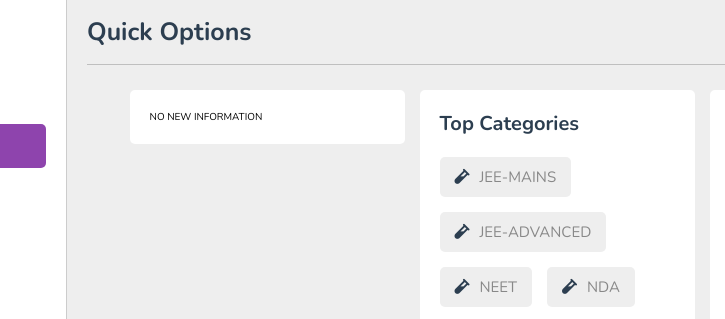
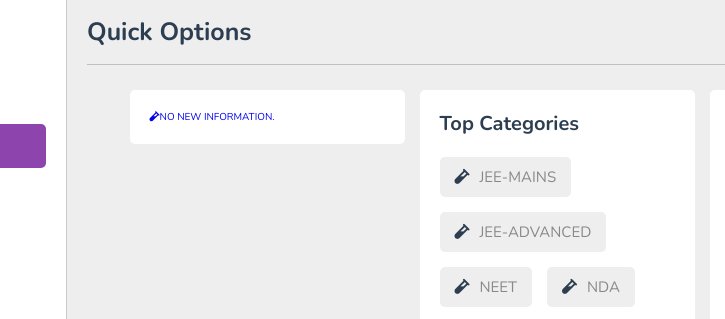
Before and after one commit to thetestpulse/thetest, a plain HTML site: page index.html in a window 1280 px wide. Shown: the part 81-400 px from the top of the page, 233-958 px from the left. Drawn offline with nearby package versions, Linux system fonts and the light colour scheme.

Commit message:
index.html

```diff
--- a/index.html
+++ b/index.html
@@ -57,7 +57,8 @@
       <div class="box">
 
          <p class="marquee">
-            <span>NO NEW INFORMATION&nbsp;</span>
+           <a href="#"><i class="fas fa-vial"></i><span>NO NEW INFORMATION.</span></a>
+
           </p>
           <!-- <p class="marquee marquee2">
             <span>This is text - This is text - This is text - This is text - This is text - This is text - This is text - This is text - This is text - This is text - This is text - This is text -&nbsp;</span>
```
